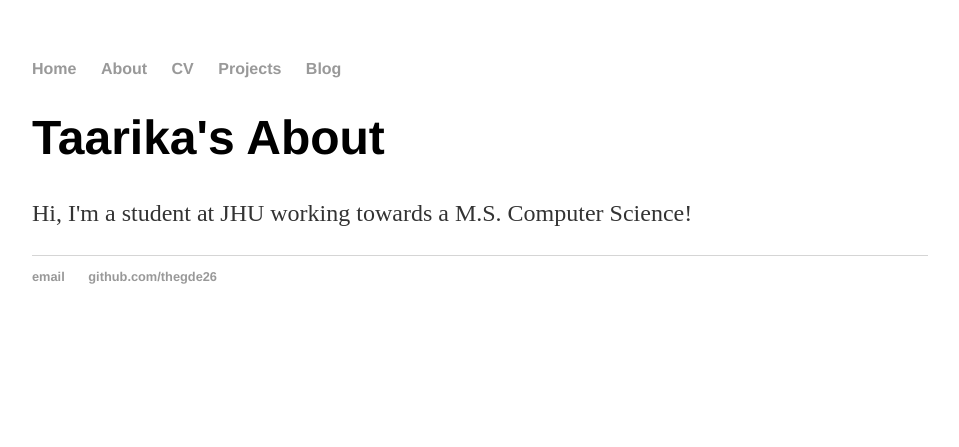
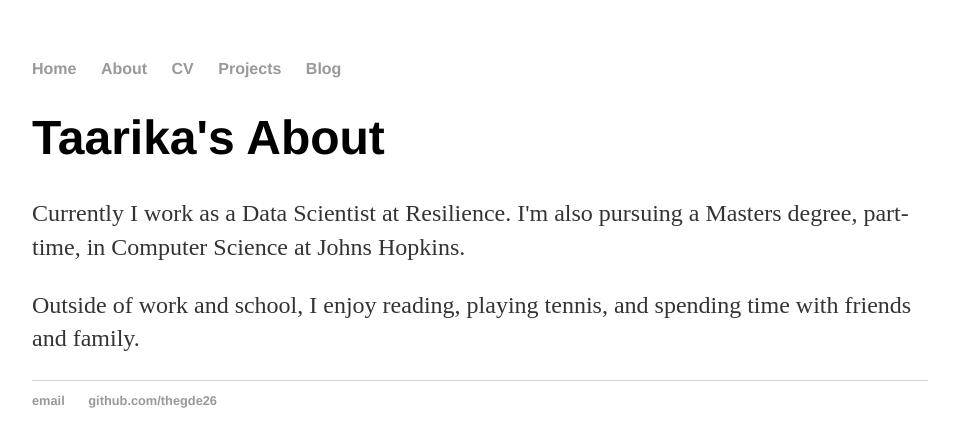
Before and after one commit to thegde26/thegde26.github.io, a Jekyll site: the page built from about/index.html, in a window 1280 px wide. Shown: the top 447 px of the page, without its empty margins (160-1119 px from the left). Built offline with Jekyll 4.4.1, drawn with Linux system fonts in a browser that asks for light colours.

Commit message:
Update index.html

```diff
--- a/about/index.html
+++ b/about/index.html
@@ -3,4 +3,5 @@ layout: default
 title: Taarika's About
 ---
 <h1>{{ page.title }}</h1>
-<p>Hi, I'm a student at JHU working towards a M.S. Computer Science!</p>
+<p>Currently I work as a Data Scientist at Resilience. I'm also pursuing a Masters degree, part-time, in Computer Science at Johns Hopkins.</p>
+<p>Outside of work and school, I enjoy reading, playing tennis, and spending time with friends and family.</p>
```
